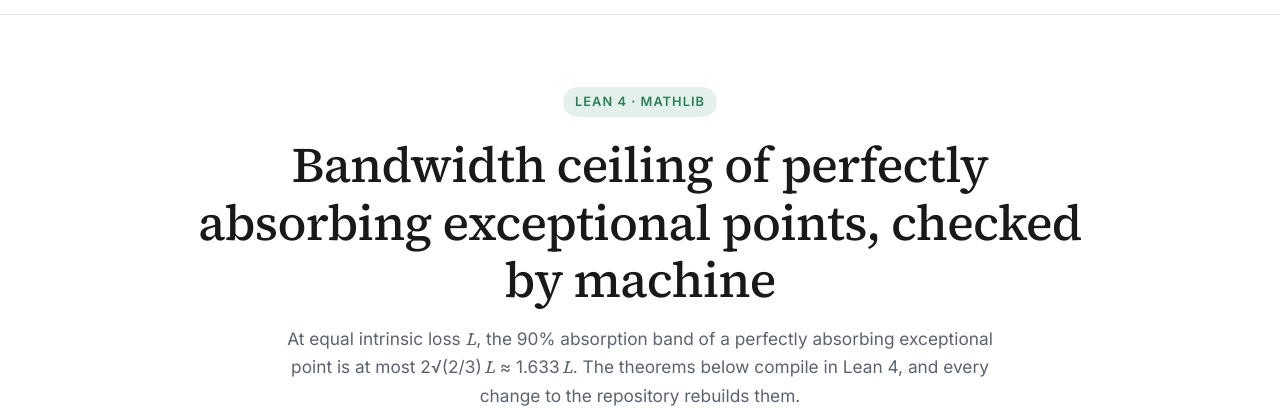
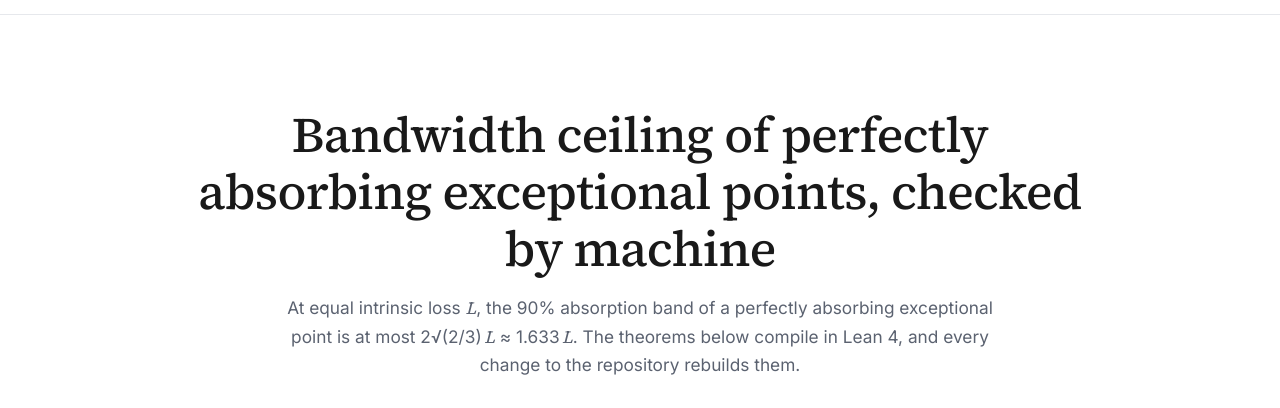
Before and after one commit to THUHoloLab/HoloToken, a plain HTML site: page docs/lean.html in a window 1280 px wide. Shown: the part 50-458 px from the top of the page. Drawn offline with Linux system fonts and the light colour scheme.

Commit message:
Remove the Lean page eyebrow

```diff
--- a/docs/lean.html
+++ b/docs/lean.html
@@ -151,7 +151,6 @@
 
 <header class="hero">
   <div class="wrap">
-    <span class="eyebrow">Lean 4 · Mathlib</span>
     <h1>Bandwidth ceiling of perfectly absorbing exceptional points, checked by machine</h1>
     <p class="lead">At equal intrinsic loss <span class="m">L</span>, the 90% absorption band of a perfectly absorbing exceptional point is at most 2√(2/3)&#8239;<span class="m">L</span>&nbsp;≈&nbsp;1.633&#8239;<span class="m">L</span>. The theorems below compile in Lean&nbsp;4, and every change to the repository rebuilds them.</p>
     <div class="stats">
```
